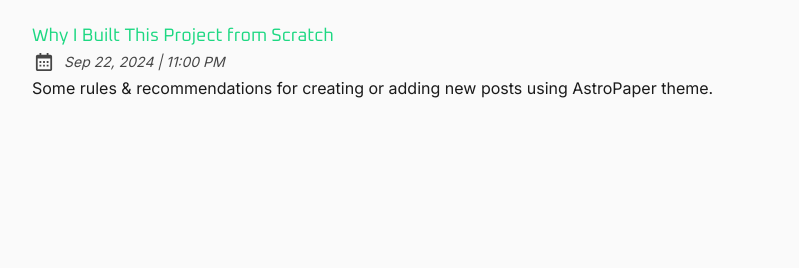
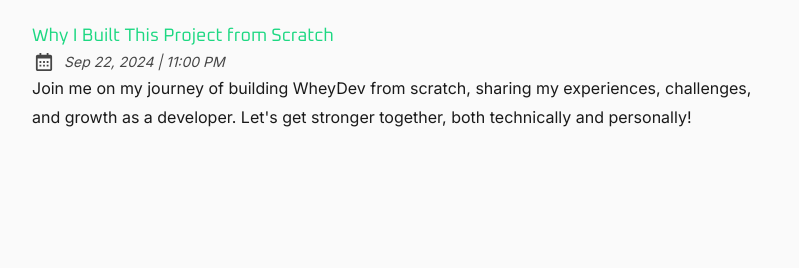
Before and after one commit to wheydev/whey.dev, an Astro site: page /posts in a window 1280 px wide. Shown: the part 406-674 px from the top of the page, without its empty margins (240-1039 px from the left). Built offline with nearby package versions, Linux system fonts and the light colour scheme; Astro itself is replaced by a stand-in of ours.

Commit message:
Update description

```diff
--- a/src/content/blog/why-i-built-this-project-from-scratch.md
+++ b/src/content/blog/why-i-built-this-project-from-scratch.md
@@ -9,9 +9,7 @@
 tags:
   - wheydev
   - learn-in-public
-description:
-  Some rules & recommendations for creating or adding new posts using AstroPaper
-  theme.
+description: Join me on my journey of building WheyDev from scratch, sharing my experiences, challenges, and growth as a developer. Let's get stronger together, both technically and personally!
 ---
 
 Given my background, I never imagined that in just five years, I’d be working at a startup, becoming a partner, attending over 70 tech events, working remotely for an American company, and even launching my own business.
```
